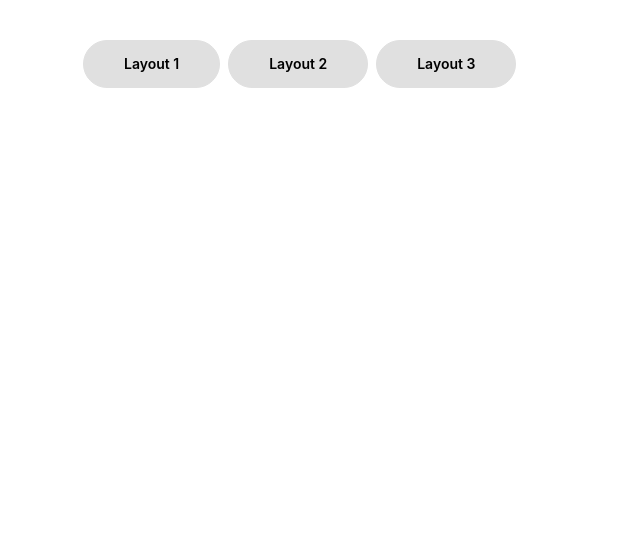
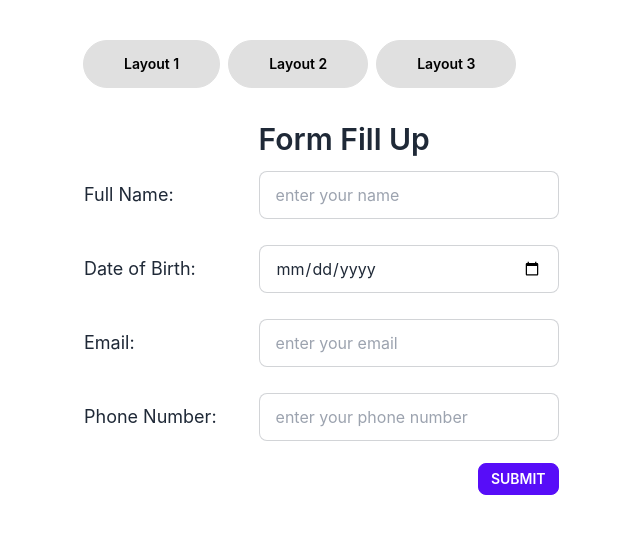
Before and after one commit to EhsanEIK/assessment-task-client, a React (Create React App) app: page / in a window 1280 px wide. Shown: the top 534 px of the page, without its empty margins (45-685 px from the left). Built offline with nearby package versions, Linux system fonts and the light colour scheme.

Commit message:
updated Router.js file

```diff
--- a/src/Routes/Routers.js
+++ b/src/Routes/Routers.js
@@ -9,6 +9,7 @@ const Routers = () => {
     return (
         <Routes>
             <Route path='/' element={<Main />}>
+                <Route path='/' element={<Form />}></Route>
                 <Route path='/layout1' element={<Form />}></Route>
                 <Route path='/layout2' element={<Table />}></Route>
                 <Route path='/layout3' element={<CardLayout />}></Route>
```
